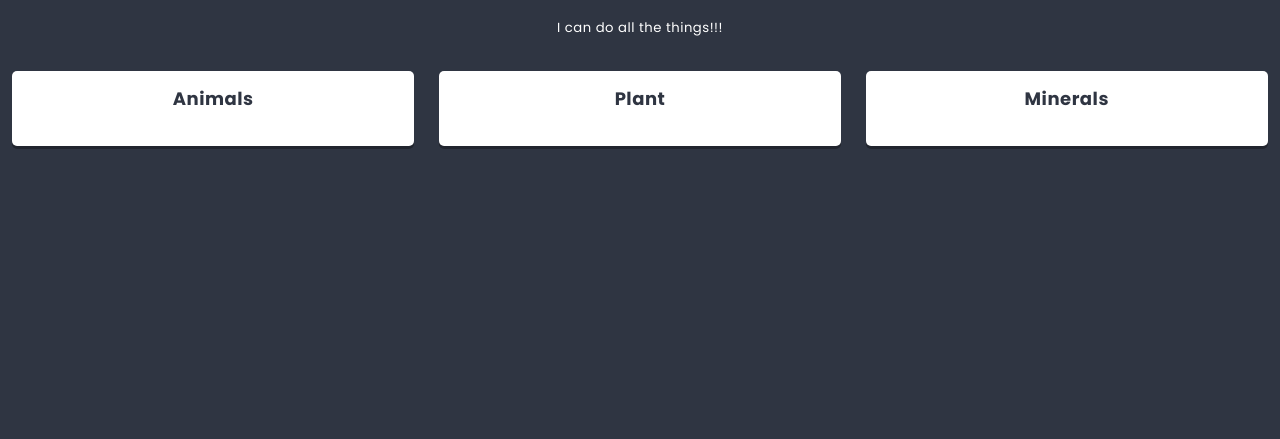
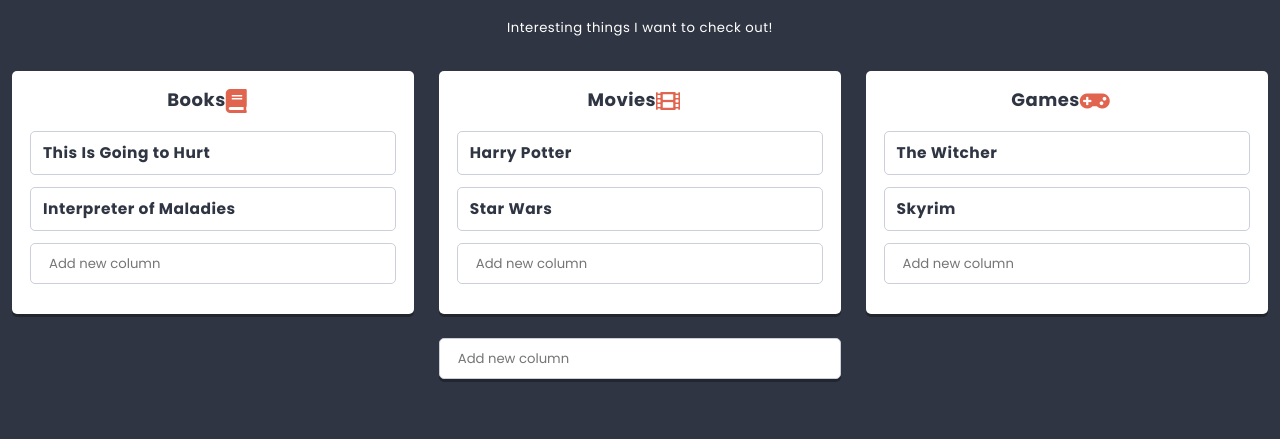
Before and after one commit to TomaszJarosiewicz/reat-app, a React app: page / in a window 1280 px wide. Shown: the part 361-800 px from the top of the page. Built offline with nearby package versions, Linux system fonts and the light colour scheme.

Commit message:
Add component Card

```diff
--- a/src/components/App/App.js
+++ b/src/components/App/App.js
@@ -1,17 +1,15 @@
 import React from 'react';
+import { pageContents, listData } from '../../data/dataStore';
 import List from '../List/List.js';
 import styles from './App.scss';
 
 class App extends React.Component {
-  render() {
-    return (
+  render(){
+    return(
       <main className={styles.component}>
-        <h1 className={styles.title}>My first React app</h1>
-        <h2 className={styles.subtitle}>Hello world!</h2>
-        <List
-          title={['Things to do ', <sup key='1'>soon!</sup>]}
-          image={'http://uploads.kodilla.com/bootcamp/fer/11.react/space.png'}
-        />
+        <h1 className={styles.title}>{pageContents.title}</h1>
+        <h2 className={styles.subtitle}>{pageContents.subtitle}</h2>
+        <List {...listData} />
       </main>
     )
   }
--- /dev/null
+++ b/src/components/Button/Button.js
@@ -0,0 +1,11 @@
+import React from 'react';
+import styles from './Button.scss';
+
+const Button = ({variant = '', ...otherProps}) => (
+  <button
+    {...otherProps}
+    className={styles.component + variant.split(' ').map(name => ' ' + (styles[name] || name)).join('')}
+  />
+);
+
+export default Button;
--- /dev/null
+++ b/src/components/Card/Card.js
@@ -0,0 +1,20 @@
+import React from 'react';
+import PropTypes from 'prop-types';
+import styles from './Card.scss';
+
+class Card extends React.Component {
+
+render(){
+    return(
+    <section className={styles.component}>
+      <h3>{this.props.title}</h3>
+    </section>
+    )
+  }
+}
+
+Card.propTypes = {
+  title: PropTypes.string.isRequired
+};
+
+export default Card;
--- a/src/components/Column/Column.js
+++ b/src/components/Column/Column.js
@@ -1,19 +1,58 @@
 import React from 'react';
 import PropTypes from 'prop-types';
+import { settings } from '../../data/dataStore';
+import Card from '../Card/Card.js';
+import Creator from '../Creator/Creator';
+import Icon from '../Icon/Icon.js';
 import styles from './Column.scss';
 
 class Column extends React.Component {
-    render() {
-        return (
-        <section className={styles.component}>
-            <h3 className={styles.title}>{this.props.titleText}</h3>
-        </section>
-        )
-    }
+  state = {
+    cards: this.props.cards || [],
+  }
+
+  static propTypes = {
+    title: PropTypes.node.isRequired,
+    cards: PropTypes.array,
+    icon: PropTypes.string,
+  }
+
+  addCard(title){
+    this.setState(state => ({
+      cards: [
+        ...state.cards,
+          {
+            key: state.cards.length ? state.cards[state.cards.length-1].key+1 : 0,
+            title,
+          }
+        ]
+      }
+    ));
+  }
+
+  render(){
+    return(
+      <section className={styles.component}>
+        <h3 className={styles.title}>{this.props.title}
+          <span className={styles.icon}>
+            <Icon name={this.props.icon} />
+          </span>
+        </h3>
+        <div>
+          {this.state.cards.map(({key, ...columnProps}) => (
+            <Card key={key} {...columnProps} />
+          ))}
+        </div>
+        <div className={styles.creator}>
+            <Creator text={settings.columnCreatorText} action={title => this.addCard(title)}/>
+          </div>
+      </section>
+    )
+  }
 }
 
 Column.propTypes = {
-    titleText: PropTypes.node
+  title: PropTypes.string.isRequired
 };
 
 export default Column;
--- /dev/null
+++ b/src/components/Creator/Creator.js
@@ -0,0 +1,63 @@
+import React from 'react';
+import styles from './Creator.scss';
+import Button from '../Button/Button';
+import PropTypes from 'prop-types';
+
+class Creator extends React.Component {
+  static propTypes = {
+    text: PropTypes.string,
+  }
+
+  static defaultProps = {
+    text: 'Add new item',
+  }
+
+  state = {
+    value: '',
+    visibleButtons: false,
+  }
+
+  handleChange = event => {
+    // console.log(event);
+    this.setState({
+      value: event.target.value,
+      visibleButtons: event.target.value.length > 0
+    });
+  }
+
+  handleOK = () => {
+    if(this.state.value != ''){
+      this.props.action(this.state.value);
+      this.setState({
+        value: '',
+        visibleButtons: false
+      });
+    }
+  }
+
+  handleCancel = () => {
+    this.setState({
+      value: '',
+      visibleButtons: false
+    });
+  }
+
+  render() {
+    return (
+      <div className={styles.component}>
+        <input
+          type='text'
+          placeholder={this.props.text}
+          value={this.state.value}
+          onChange={this.handleChange}
+        />
+        <div className={styles.buttons + (this.state.visibleButtons ? ' ' + styles.buttonsShown : '')}>
+          <Button onClick={this.handleOK}>OK</Button>
+          <Button onClick={this.handleCancel} variant='danger'>cancel</Button>
+        </div>
+      </div>
+    );
+  }
+}
+
+export default Creator;
--- a/src/components/Hero/Hero.js
+++ b/src/components/Hero/Hero.js
@@ -1,17 +1,18 @@
 import React from 'react';
+import ReactHtmlParser from 'react-html-parser';
 import PropTypes from 'prop-types';
 import styles from './Hero.scss';
 
 const Hero = props => (
-    <header className={styles.component}>
-        <h2 className={styles.title}>{props.titleText}</h2>
-        <img className={styles.image} src={props.image} />
-    </header>
+  <header className={styles.component}>
+    <h2 className={styles.title}>{ReactHtmlParser(props.titleText)}</h2>
+    <img className={styles.image} src={props.image} />
+  </header>
 );
 
 Hero.propTypes = {
-    titleText: PropTypes.node,
-    image: PropTypes.string
+  titleText: PropTypes.node,
+  image: PropTypes.string
 };
 
 export default Hero;
--- /dev/null
+++ b/src/components/Icon/Icon.js
@@ -0,0 +1,5 @@
+import React from 'react';
+
+const Icon = props => (<i className={`fas fa-${props.name}`}></i>);
+
+export default Icon;
--- a/src/components/List/List.js
+++ b/src/components/List/List.js
@@ -1,31 +1,57 @@
 import React from 'react';
 import PropTypes from 'prop-types';
+import ReactHtmlParser from 'react-html-parser';
+import { settings } from '../../data/dataStore';
 import Hero from '../Hero/Hero.js';
 import Column from '../Column/Column.js';
+import Creator from '../Creator/Creator';
 import styles from './List.scss';
 
 class List extends React.Component {
+  state = {
+    columns: this.props.columns || [],
+  }
+
   static propTypes = {
     title: PropTypes.node.isRequired,
-        children: PropTypes.node,
     image: PropTypes.string,
+    description: PropTypes.node,
+    columns: PropTypes.array,
   }
 
   static defaultProps = {
-        children: <p>I can do all the things!!!</p>,
+    description: ReactHtmlParser(settings.defaultListDescription),
   }
 
-    render() {
-        return (
+  addColumn(title){
+    this.setState(state => ({
+      columns: [
+        ...state.columns,
+          {
+            key: state.columns.length ? state.columns[state.columns.length-1].key+1 : 0,
+            title,
+            icon: 'list-alt',
+            cards: []
+          }
+        ]
+      }
+    ));
+  }
+
+  render(){
+    return(
       <section className={styles.component}>
         <Hero titleText={this.props.title} image={this.props.image} />
           <div className={styles.description}>
-                {this.props.children}
+            {this.props.description}
           </div>
           <div className={styles.columns}>
-                <Column titleText={'Animals'} />
-                <Column titleText={'Plant'} />
-                <Column titleText={'Minerals'} />
+            {this.state.columns.map(({key, ...columnProps}) => (
+              <Column key={key} {...columnProps} />
+            ))}
+          </div>
+          <div className={styles.creator}>
+            <Creator text={settings.columnCreatorText} action={title => this.addColumn(title)}/>
           </div>
       </section>
     )
```
Also changed, not shown: src/components/Column/Column.scss (line endings or trailing spaces). Lines whose indentation alone changed are shown as unchanged.
